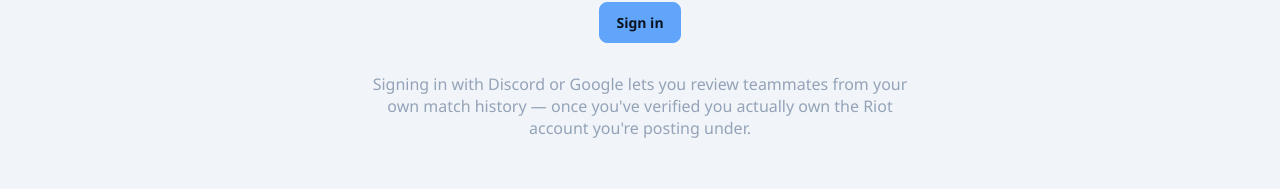
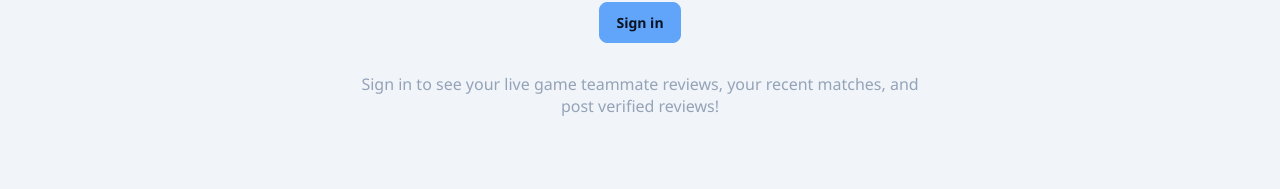
Before and after one commit to huachen724/lolmate, a React (Vite) app: page / in a window 1280 px wide. Shown: the part 421-610 px from the top of the page. Built offline with nearby package versions, Linux system fonts and the light colour scheme; no server answers.

Commit message:
Match landing page sign-in copy to sign-in modal

```diff
--- a/src/pages/LandingPage/LandingPage.tsx
+++ b/src/pages/LandingPage/LandingPage.tsx
@@ -40,8 +40,8 @@ export function LandingPage() {
           Sign in
         </button>
         <p className="faint">
-          Signing in with Discord or Google lets you review teammates from your own match history
-          — once you've verified you actually own the Riot account you're posting under.
+          Sign in to see your live game teammate reviews, your recent matches, and post verified
+          reviews!
         </p>
       </section>
 
```
